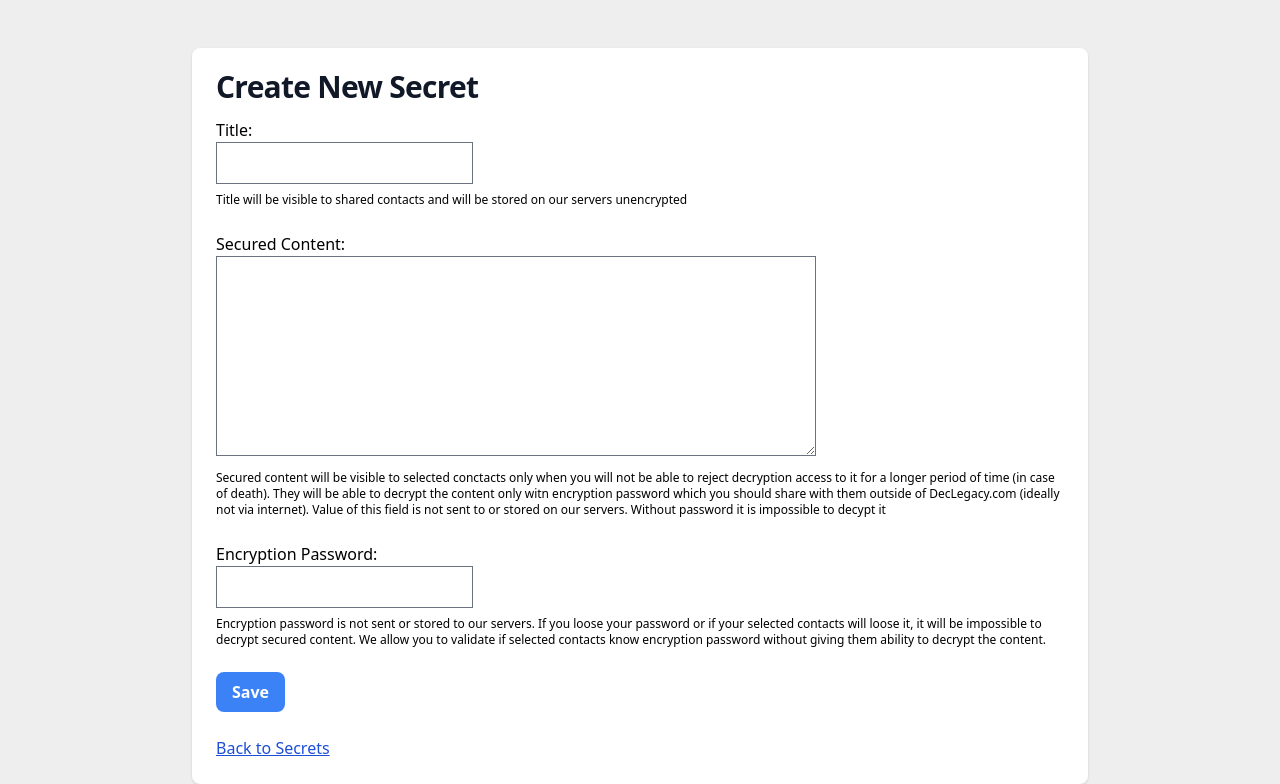
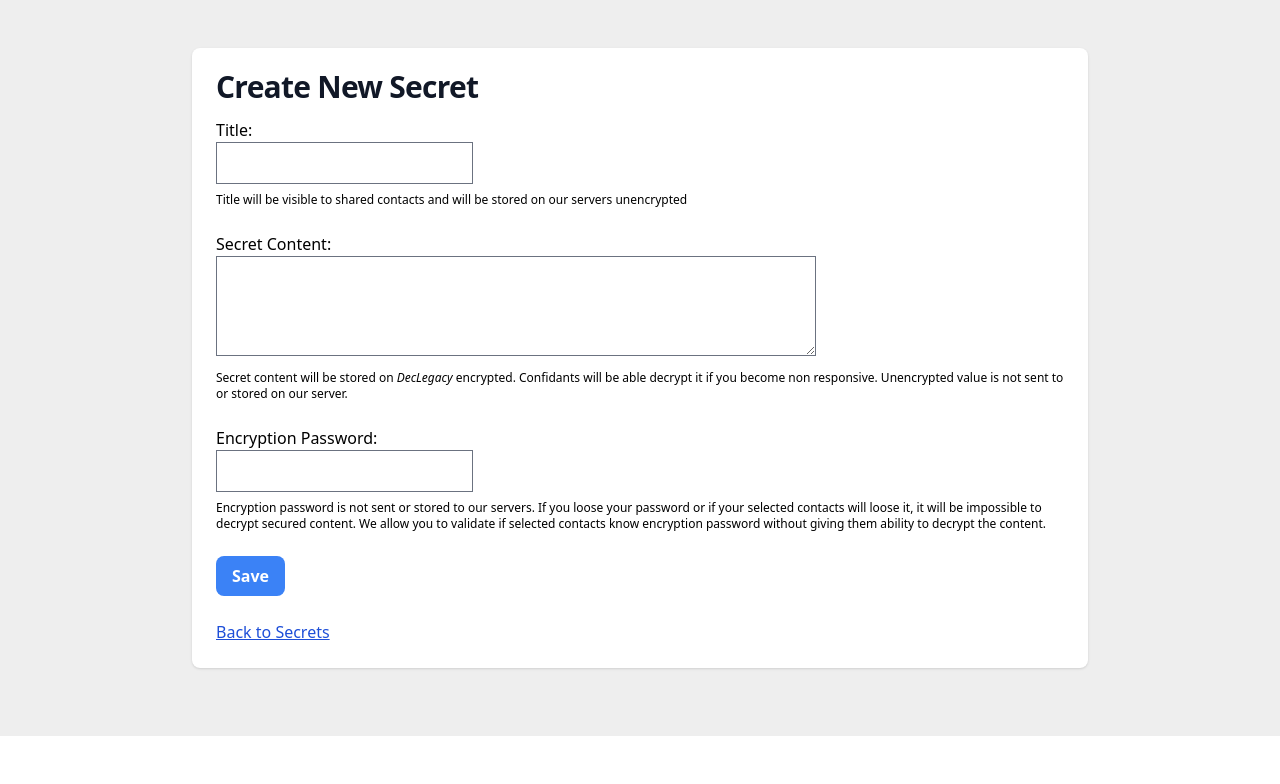
Before and after one commit to declegacy/declegacy, a Rails app: page /crypted_notes/new in a window 1280 px wide. Shown: the part 64-848 px from the top of the page. After the commit the page ends 800 px from the top, so only its background shows below. Run offline with Rails 7, Linux system fonts and the light colour scheme; the visitor is signed in with stand-in values (Sample User, id 1); style sheets or scripts are compiled from the project's sources; some libraries are stand-ins or nearby versions.

Commit message:
fix emails

```diff
--- a/app/controllers/crypted_notes_controller.rb
+++ b/app/controllers/crypted_notes_controller.rb
@@ -28,7 +28,7 @@ class CryptedNotesController < ApplicationController
 
     respond_to do |format|
       if @crypted_note.save
-        CryptedNoteMailer.grant_permission_email(@crypted_note).deliver_later
+        CryptedNoteMailer.secret_backup_email(@crypted_note).deliver_later
 
         # format.html { redirect_to crypted_note_url(@crypted_note), notice: "Crypted note was successfully created." }
         format.html { redirect_to crypted_notes_url, notice: "Crypted note was successfully created." }
--- a/app/views/crypted_note_mailer/grant_permission_email.html.erb
+++ b/app/views/crypted_note_mailer/grant_permission_email.html.erb
@@ -1,10 +1,10 @@
 Important! <br/><br/>
 
-You have been choosen as a person who will be able to decrypt some important information for <%= @crypted_note.user.email %>.<br/><br/>
+You have been choosen as a person who will be able to decrypt important secret for <%= @crypted_note.user.email %>.<br/><br/>
 
-You should receive decription password offline and can verify that you know it without revealing secret content on <%= BASE_URL%>. <br/><br/>
+You should receive decription password offline and you can verify that you know it without revealing secret content on <%= BASE_URL%>. <br/><br/>
 
-You will be able to reveal (decrypt) the secr3et only when <%= @crypted_note.user.email %> will not be responsive for <%= @crypted_note.auto_grant_decrypt_permission_in_x_days_after_the_request %> for days. <br/><br/>
+You will be able to reveal the secret when <%= @crypted_note.user.email %> will be non responsive for <%= @permitted_contact.auto_grant_decrypt_permission_in_x_days_after_the_request %> for days. <br/><br/>
 
 Cheers,
 DecLegacy
--- a/app/views/crypted_notes/_code_block_instructions.html.erb
+++ b/app/views/crypted_notes/_code_block_instructions.html.erb
@@ -1,2 +1,4 @@
 In order to reveal the secret outside of DecLegacy, copy and paste JavasScript code into the browser console and press enter. You can open the console in <em>developer tools &rarr; Javascript Console console</em> or press
-<b><code>CTRL + SHIFT + J</code></b> on Linux or Windows, or <b><code>COMMAND + OPTION + J</code></b> on macOS. You will be asked for encryption password which will reveal the secret.<br/> <br/>
+<b><code>CTRL + SHIFT + J</code></b> on Linux or Windows, or <b><code>COMMAND + OPTION + J</code></b> on macOS.
+You will be asked for encryption password which will reveal the secret. <br/>
+<b>We strongly advice to try decrypting the content in order to make sure that you understand how it works.</b><br/> <br/>
--- a/app/views/crypted_notes/_form.html.erb
+++ b/app/views/crypted_notes/_form.html.erb
@@ -19,10 +19,10 @@
     <br/>
 
   <div data-crypted-note-target="rawContentContainer">
-    <%= form.label :crypted_note_raw_content, "Secured Content:" %><br/>
+    <%= form.label :crypted_note_raw_content, "Secret Content:" %><br/>
 
-    <textarea id="crypted_note_raw_content" data-crypted-note-target="rawContent" data-action="input->crypted-note#tryToEncrypt" style="height: 200px"></textarea> <!-- name attribute should not be saved in order to not set it to server -->
-    <div class="text-xs mt-2">Secured content will be visible to selected conctacts only when you will not be able to reject decryption access to it for a longer period of time (in case of death). They will be able to decrypt the content only witn encryption password which you should share with them outside of DecLegacy.com (ideally not via internet). Value of this field is not sent to or stored on our servers. Without password it is impossible to decypt it</div>
+    <textarea id="crypted_note_raw_content" data-crypted-note-target="rawContent" data-action="input->crypted-note#tryToEncrypt" style="height: 100px"></textarea> <!-- name attribute should not be saved in order to not set it to server -->
+    <div class="text-xs mt-2">Secret content will be stored on <em>DecLegacy</em> encrypted. Confidants will be able decrypt it if you become non responsive. Unencrypted value is not sent to or stored on our server.</div>
     <br/>
   </div>
   <%# end %>
@@ -34,12 +34,12 @@
   <div data-crypted-note-target="generatedContentContainer">
     <div data-crypted-note-target="generatedContentLinkContainer">
       <a href="#" data-action="click->crypted-note#showGeneratedContentFields">Show encrypted contents</a>
-      <div class="text-xs mt-1 mb-4">You can see encrypted values which will be sent to our server</div>
+      <div class="text-xs mt-1 mb-4">Encrypted content which will be saved on DecLeagacy and sent to your email which allows you to retreive the secret without DecLegacy.</div>
 
     </div>
 
     <div data-crypted-note-target="generatedContentFieldsContainer" style="display:none">
-      <%#= form.label :query, "Crypted Content:" %><br/>
+      <%#= form.label :query, "Crypted Content:" %>
       <%= form.hidden_field :crypted_content, readonly: true, data: {crypted_note_target: :cryptedContent} %>
 
       <div data-crypted-note-target="codeTemplate" style="display:none"><%= code_block do render "executable_code"; end%></div>
@@ -48,7 +48,7 @@
       <div data-crypted-note-target="generatedDecryptionCode"></div>
 
       <div class="text-xs mt-2">
-        We will send you a copy of this snippet to your email. This will allow you to reveal the secret outside of DecLegacy as well.<br/><br/>
+        We will send you a copy of this snippet to your email. This allows you to retreive the secret without DecLegacy.<br/><br/>
         <%= render "code_block_instructions" %>
       </div>
 
--- a/app/views/devise/shared/_form_footer.html.erb
+++ b/app/views/devise/shared/_form_footer.html.erb
@@ -1,3 +1,3 @@
 <p class="text-center text-gray-500 text-xs">
-    ©2023 DecLegacy.com
+    ©2024 DecLegacy.com
 </p>
--- a/config/environments/development.rb
+++ b/config/environments/development.rb
@@ -37,7 +37,7 @@ Rails.application.configure do
   config.active_storage.service = :local
 
   # Don't care if the mailer can't send.
-  config.action_mailer.raise_delivery_errors = false
+  config.action_mailer.raise_delivery_errors = true
 
   config.action_mailer.delivery_method = :letter_opener
   config.action_mailer.perform_deliveries = true
--- a/config/initializers/devise.rb
+++ b/config/initializers/devise.rb
@@ -24,7 +24,7 @@ Devise.setup do |config|
   # Configure the e-mail address which will be shown in Devise::Mailer,
   # note that it will be overwritten if you use your own mailer class
   # with default "from" parameter.
-  config.mailer_sender = 'please-change-me-at-config-initializers-devise@example.com'
+  config.mailer_sender = "please-change-me-at-config-initializers-devise@example.com"
 
   # Configure the class responsible to send e-mails.
   # config.mailer = 'Devise::Mailer'
@@ -36,7 +36,7 @@ Devise.setup do |config|
   # Load and configure the ORM. Supports :active_record (default) and
   # :mongoid (bson_ext recommended) by default. Other ORMs may be
   # available as additional gems.
-  require 'devise/orm/active_record'
+  require "devise/orm/active_record"
 
   # ==> Configuration for any authentication mechanism
   # Configure which keys are used when authenticating a user. The default is
@@ -188,7 +188,7 @@ Devise.setup do |config|
   # ==> Configuration for :timeoutable
   # The time you want to timeout the user session without activity. After this
   # time the user will be asked for credentials again. Default is 30 minutes.
-  # config.timeout_in = 30.minutes
+  config.timeout_in = Rails.env.production? ? 30.minutes : nil
 
   # ==> Configuration for :lockable
   # Defines which strategy will be used to lock an account.
```
Also changed, not shown: app/views/crypted_note_mailer/secret_backup_email.html.erb (+4 -5 lines), app/views/devise/registrations/new.html.erb (+6 -3 lines).
